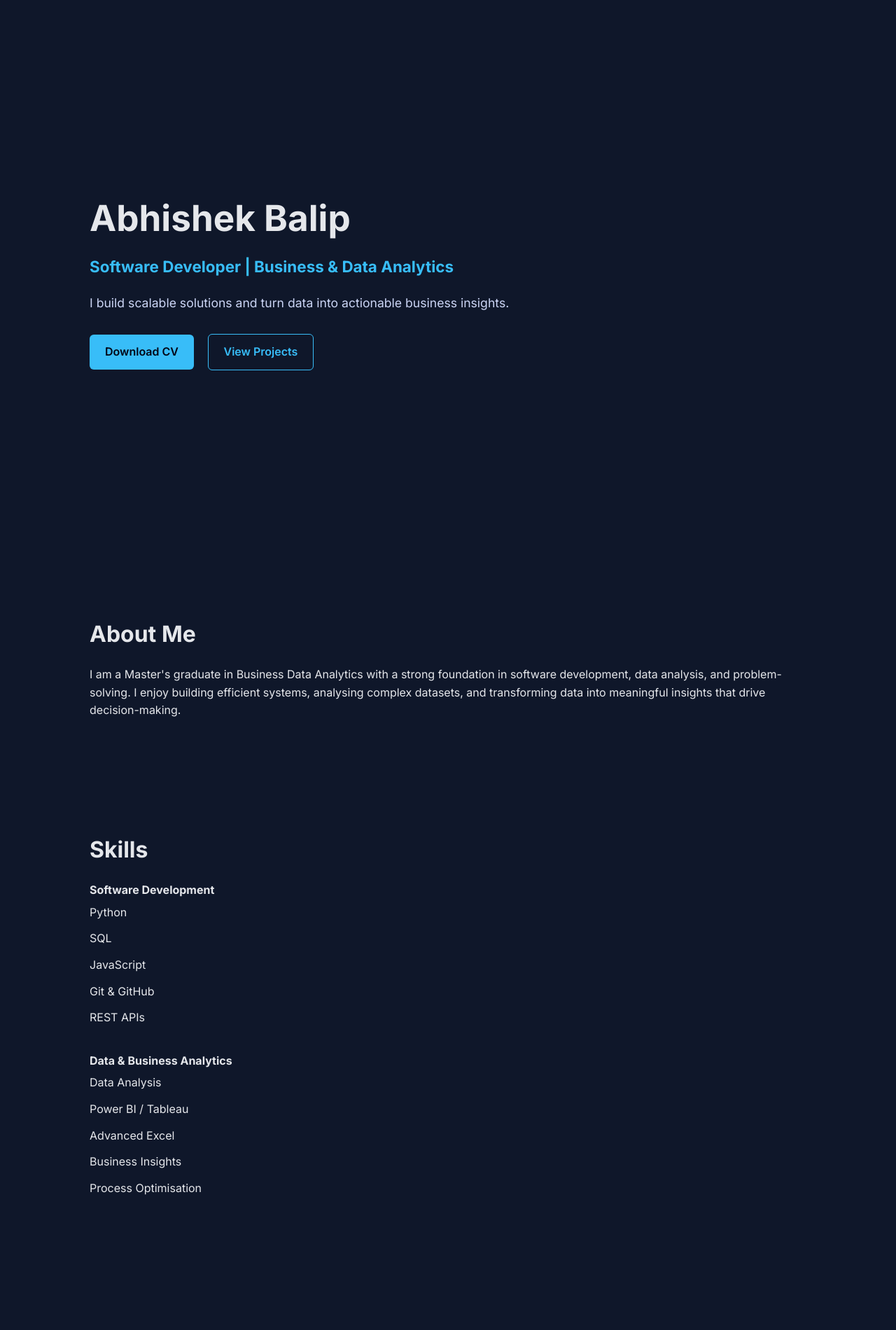
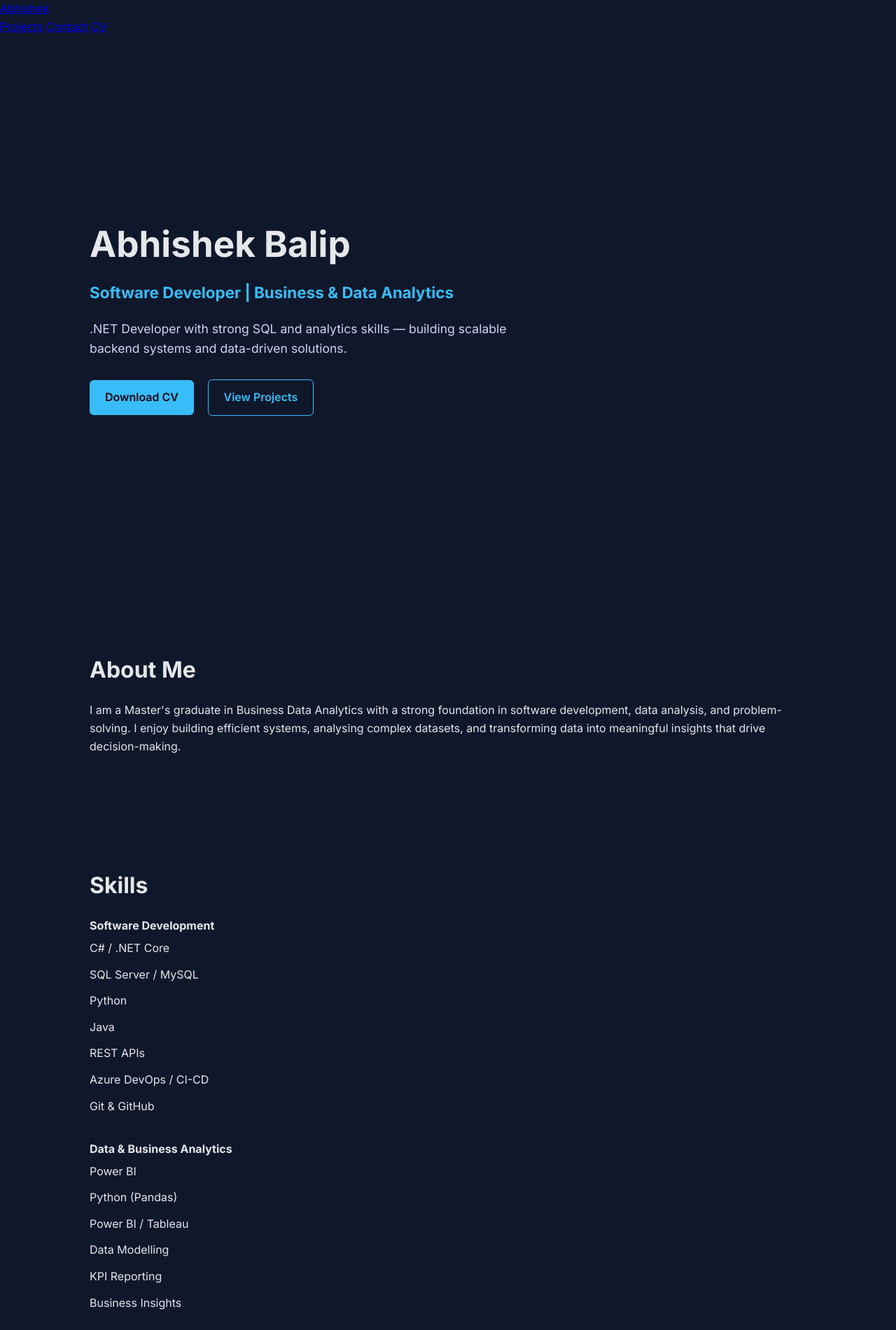
Before and after one commit to abhishekbalipdev/abhishekbalipdev.github.io, a plain HTML site: page index.html in a window 1280 px wide. Shown: the top 1900 px of the page at 70% size. Drawn offline with Linux system fonts and the light colour scheme.

Commit message:
Update index.html

```diff
--- a/index.html
+++ b/index.html
@@ -10,11 +10,22 @@
   <link href="https://fonts.googleapis.com/css2?family=Inter:wght@300;400;600;700&display=swap" rel="stylesheet">
 </head>
 <body>
+  <nav class="navbar">
+  <div class="nav-wrap">
+    <a class="brand" href="#">Abhishek</a>
+    <div class="nav-links">
+      <a href="#projects">Projects</a>
+      <a href="#contact">Contact</a>
+      <a href="./assets/Abhishek_Balip_CV.pdf" target="_blank">CV</a>
+    </div>
+  </div>
+</nav>
 
   <header class="hero">
     <h1>Abhishek Balip</h1>
     <h2>Software Developer | Business & Data Analytics</h2>
-    <p>I build scalable solutions and turn data into actionable business insights.</p>
+    <p>.NET Developer with strong SQL and analytics skills — building scalable backend systems and data-driven solutions.</p>
+
 
     <div class="buttons">
       <a href="./assets/Abhishek_Balip_CV.pdf" class="btn primary" target="_blank" rel="noopener">Download CV</a>
@@ -38,22 +49,25 @@
     <div class="skill-group">
       <h4>Software Development</h4>
       <ul>
-        <li>Python</li>
-        <li>SQL</li>
-        <li>JavaScript</li>
+        <li>C# / .NET Core</li>
+        <li>SQL Server / MySQL</li>
+         <li>Python</li>
+         <li>Java</li>
+        <li>REST APIs</li>
+        <li>Azure DevOps / CI-CD</li>
         <li>Git & GitHub</li>
-        <li>REST APIs</li>
       </ul>
     </div>
 
     <div class="skill-group">
       <h4>Data & Business Analytics</h4>
       <ul>
-        <li>Data Analysis</li>
+        <li>Power BI</li>
+        <li>Python (Pandas)</li>
         <li>Power BI / Tableau</li>
-        <li>Advanced Excel</li>
+        <li>Data Modelling</li>
+        <li>KPI Reporting</li>
         <li>Business Insights</li>
-        <li>Process Optimisation</li>
       </ul>
     </div>
   </section>
@@ -69,6 +83,7 @@
         metrics, identify trends, and support data-driven decision-making.
       </p>
       <span>Tools: Python, SQL, Power BI</span>
+      <a class="project-link" href="#" target="_blank">View on GitHub →</a>
     </div>
 
     <div class="project-card">
@@ -78,6 +93,7 @@
         and reducing manual errors.
       </p>
       <span>Tools: Python, APIs, Git</span>
+      <a class="project-link" href="#" target="_blank">View on GitHub →</a>
     </div>
   </section>
 
```
